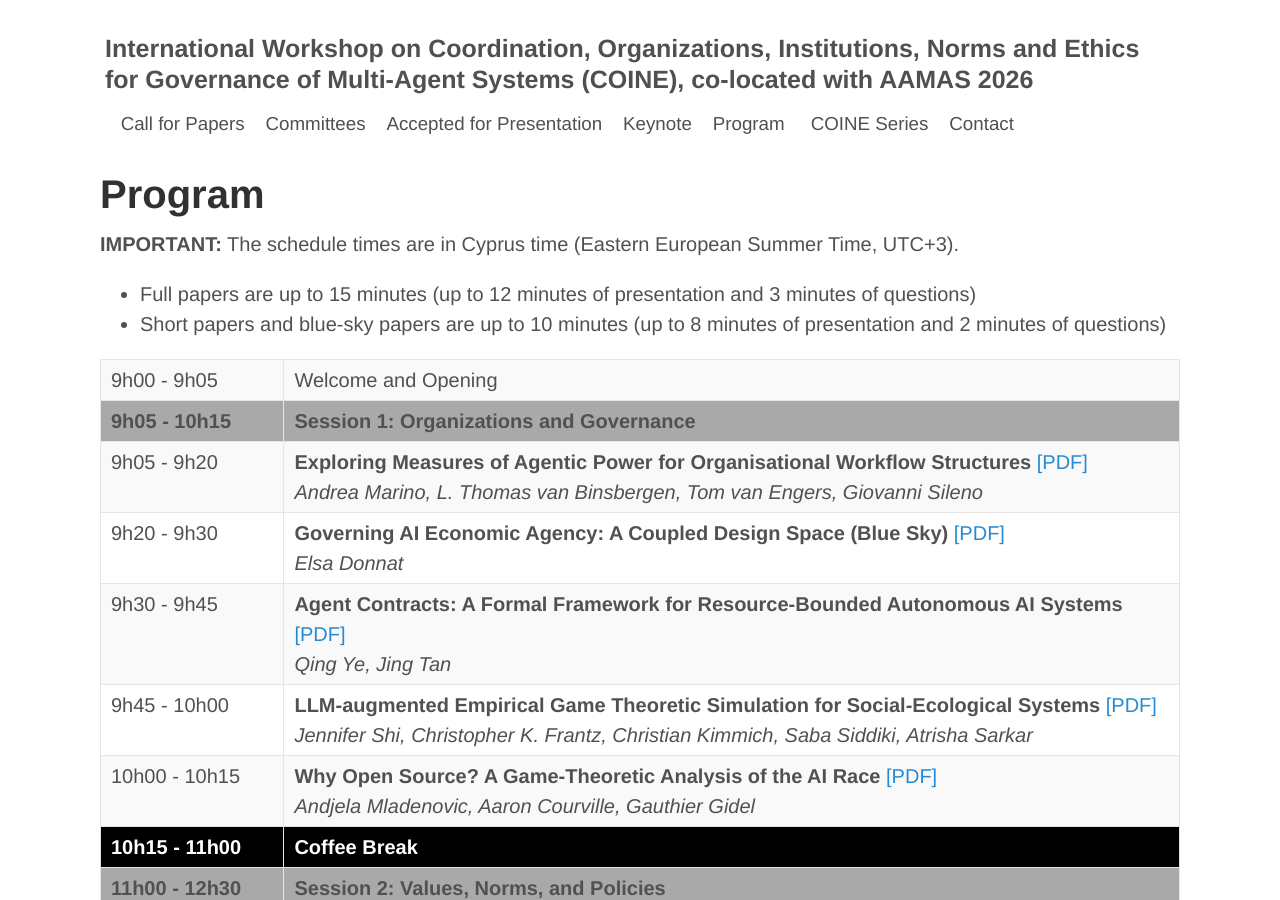
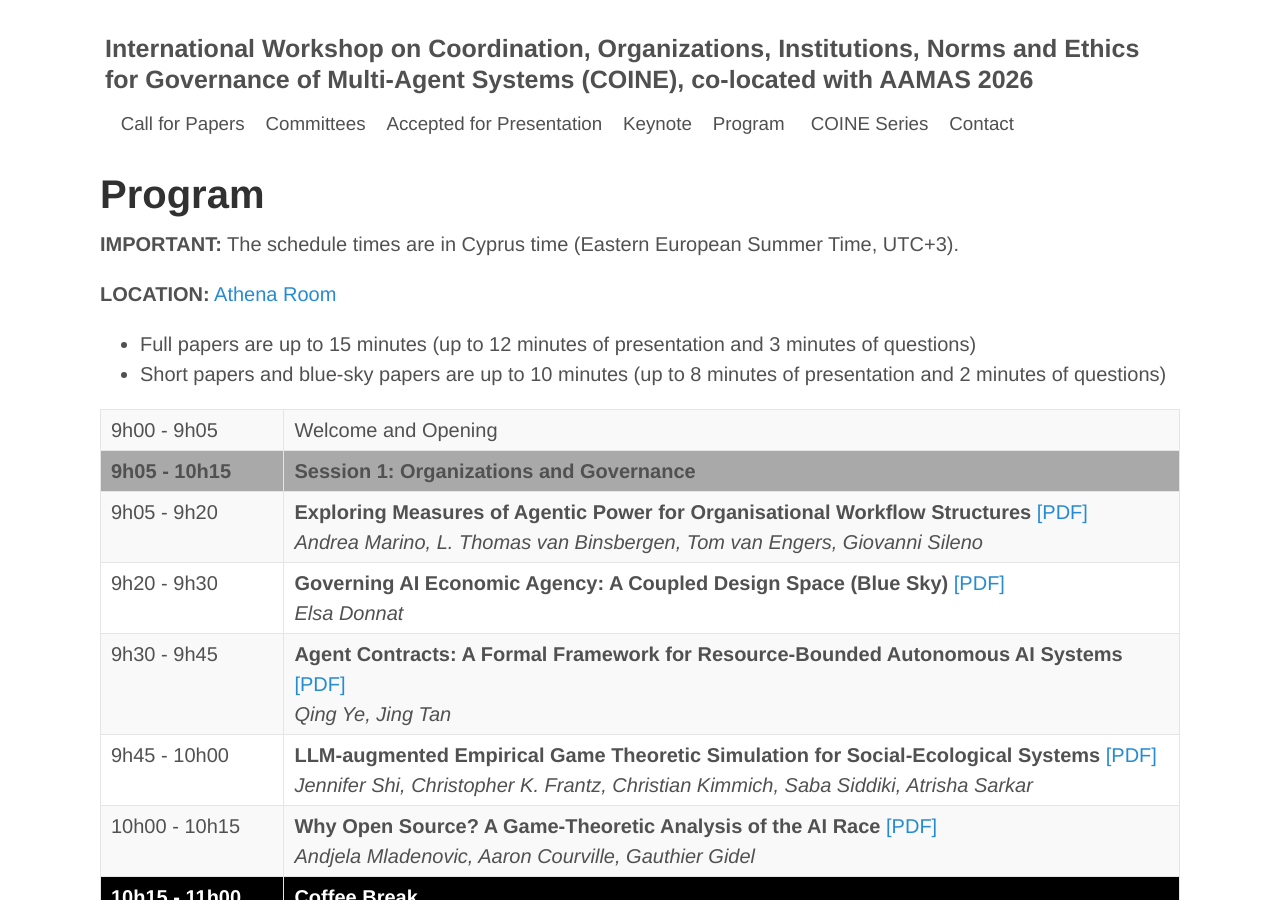
Before and after one commit to coin-workshop/coine-2026-paphos, a Jekyll site: the page built from technical_programme.md, in a window 1280 px wide and 900 px high. Built offline with Jekyll 4.4.1, drawn with Linux system fonts in a browser that asks for light colours.

Commit message:
add location

```diff
--- a/technical_programme.md
+++ b/technical_programme.md
@@ -6,6 +6,8 @@ title: COINE
 # Program
 
 <b>IMPORTANT:</b> The schedule times are in Cyprus time (Eastern European Summer Time, UTC+3).
+
+<b>LOCATION:</b> <a href="https://cyprusconferences.org/aamas2026/venue/">Athena Room</a>
 
 - Full papers are up to 15 minutes (up to 12 minutes of presentation and 3 minutes of questions)
 - Short papers and blue-sky papers are up to 10 minutes (up to 8 minutes of presentation and 2 minutes of questions)
```
